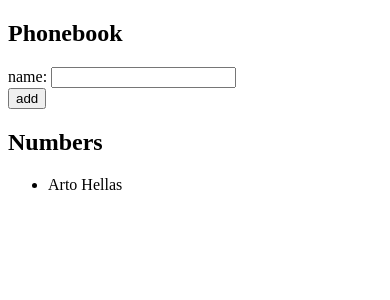
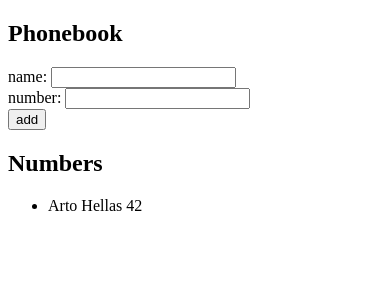
Before and after one commit to PeterKementzey/fullstack-open-course, a React (Vite) app in the folder part2/phonebook/: page / in a window 390 px wide. Shown: the top 300 px of the page. Built offline with nearby package versions, Linux system fonts and the light colour scheme.

Commit message:
feat(phonebook): Exercise 2.8

```diff
--- a/part2/phonebook/src/App.jsx
+++ b/part2/phonebook/src/App.jsx
@@ -2,16 +2,17 @@ import { useState } from 'react'
 
 const App = () => {
   const [persons, setPersons] = useState([
-    { name: 'Arto Hellas' }
+    { name: 'Arto Hellas', number: 42 }
   ])
   const [newName, setNewName] = useState('')
+  const [newNumber, setNewNumber] = useState()
 
   const formSubmitHandler = (event) => {
     event.preventDefault()
     if (persons.find(({ name }) => name === newName) !== undefined) {
       alert(`${newName} is already added to phonebook`)
     } else {
-      setPersons(persons.concat({ name: newName }))
+      setPersons(persons.concat({ name: newName, number: newNumber }))
     }
     setNewName("")
   }
@@ -20,15 +21,12 @@ const App = () => {
     <div>
       <h2>Phonebook</h2>
       <form onSubmit={formSubmitHandler}>
-        <div>
-          name: <input type="text" value={newName} onChange={(event) => setNewName(event.target.value)} />
-        </div>
-        <div>
-          <button type="submit">add</button>
-        </div>
+        <div>name: <input type="text" value={newName} onChange={(event) => setNewName(event.target.value)} /></div>
+        <div>number: <input type="tel" value={newNumber} onChange={(event) => setNewNumber(event.target.value)} /></div>
+        <div><button type="submit">add</button></div>
       </form>
       <h2>Numbers</h2>
-      <ul>{persons.map(p => <li key={p.name}>{p.name}</li>)}</ul>
+      <ul>{persons.map(p => <li key={p.name}>{p.name} {p.number}</li>)}</ul>
     </div>
   )
 }
```
